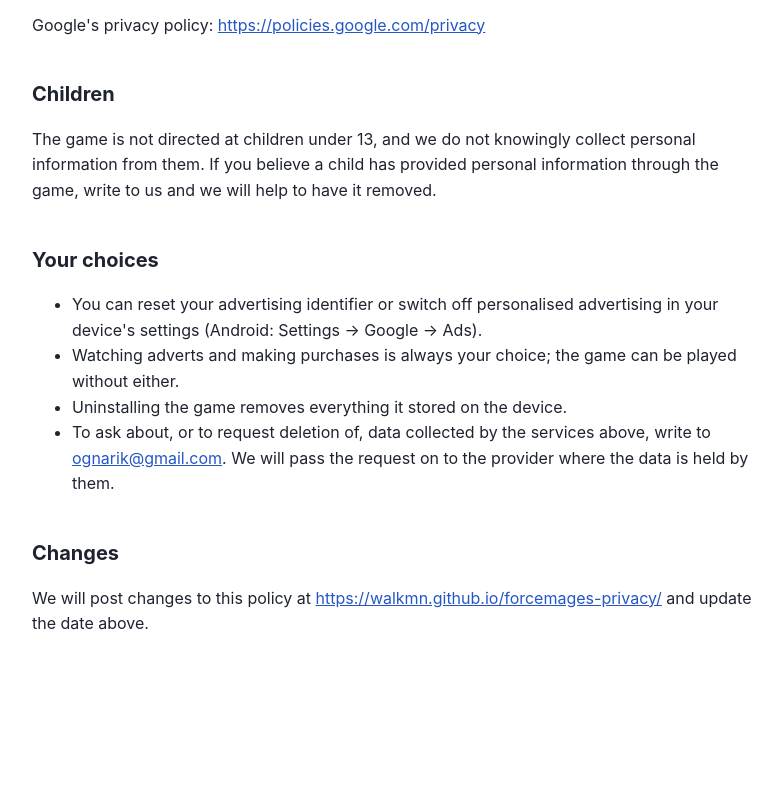
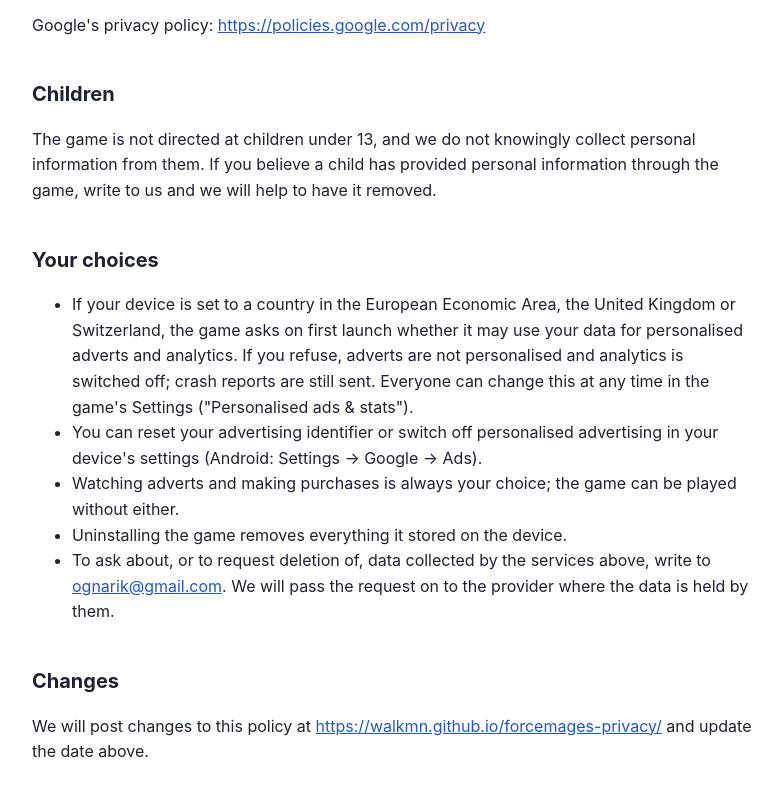
Before and after one commit to walkmn/forcemages-privacy, a plain HTML site: page index.html in a window 1280 px wide. Shown: the part 1243-2040 px from the top of the page, without its empty margins (248-1030 px from the left). Before the commit the page ends 1960 px from the top, so only its background shows below. Drawn offline with Linux system fonts and the light colour scheme.

Commit message:
Describe the privacy choice offered in the game
Co-Authored-By: Claude Opus 5.5 <noreply@anthropic.com>

```diff
--- a/index.html
+++ b/index.html
@@ -38,6 +38,7 @@ a{color:#2456c7;word-break:break-word}
 <p>The game is not directed at children under 13, and we do not knowingly collect personal information from them. If you believe a child has provided personal information through the game, write to us and we will help to have it removed.</p>
 <h2>Your choices</h2>
 <ul>
+<li>If your device is set to a country in the European Economic Area, the United Kingdom or Switzerland, the game asks on first launch whether it may use your data for personalised adverts and analytics. If you refuse, adverts are not personalised and analytics is switched off; crash reports are still sent. Everyone can change this at any time in the game&#x27;s Settings (&quot;Personalised ads &amp; stats&quot;).</li>
 <li>You can reset your advertising identifier or switch off personalised advertising in your device&#x27;s settings (Android: Settings → Google → Ads).</li>
 <li>Watching adverts and making purchases is always your choice; the game can be played without either.</li>
 <li>Uninstalling the game removes everything it stored on the device.</li>
```
